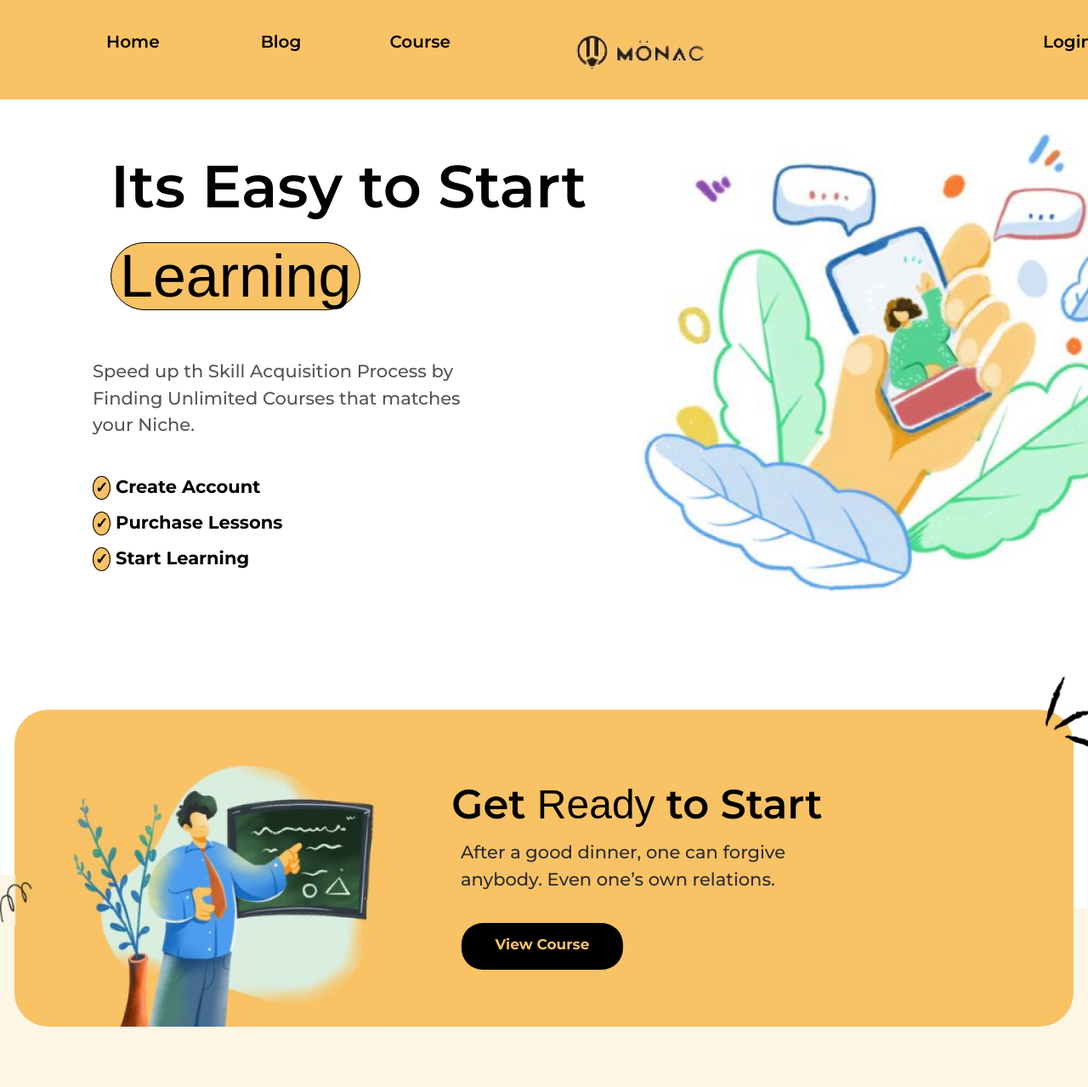
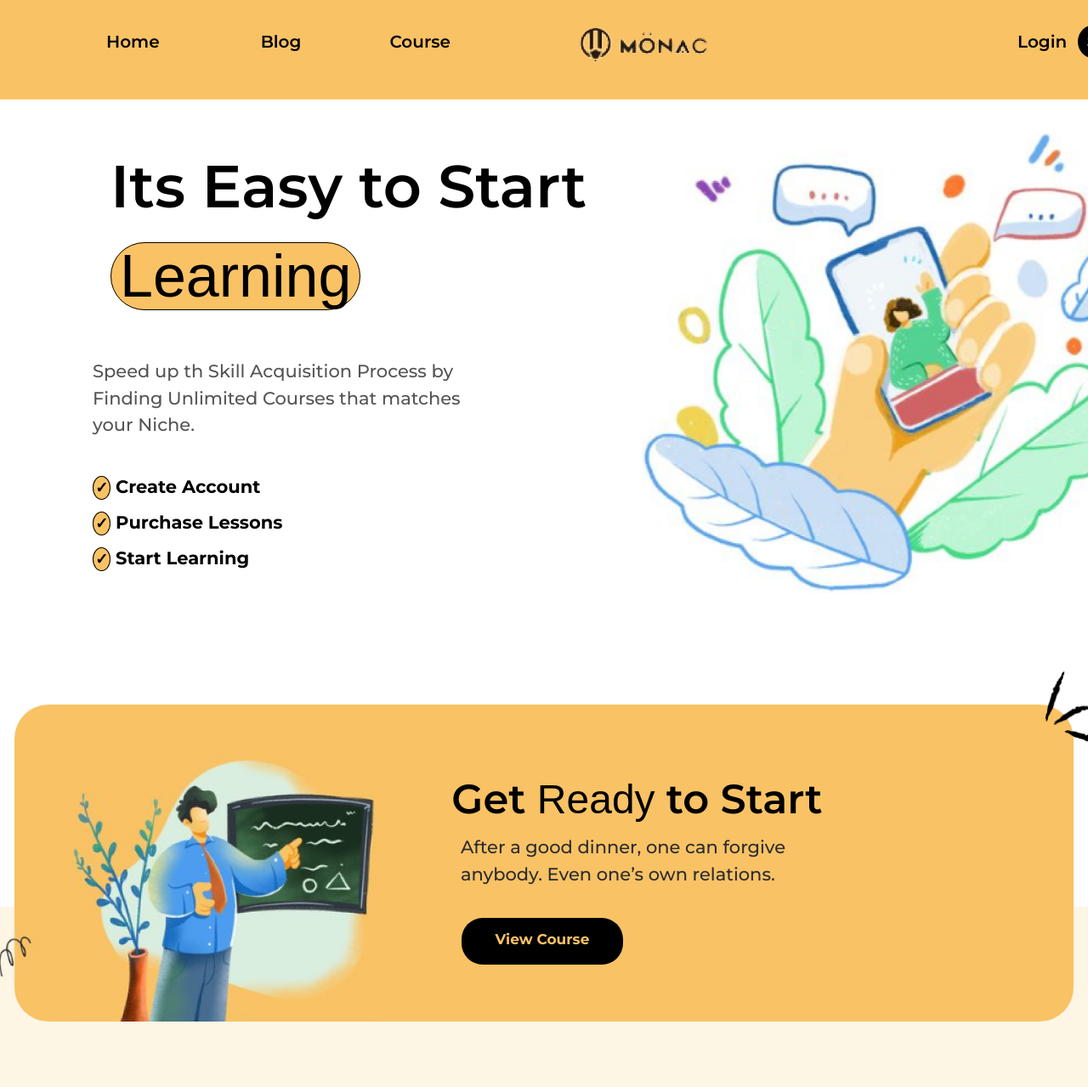
Before and after one commit to 0xKennn/Midterm, a plain HTML site: page course.html in a window 1280 px wide. Shown: the top 1279 px of the page at 85% size. Drawn offline with Linux system fonts and the light colour scheme; a web font is replaced by a local one.

Commit message:
Add files via upload

```diff
--- a/course.css
+++ b/course.css
@@ -18,7 +18,7 @@
   align-items: center;
   font-family: "Montserrat", sans-serif;
   font-weight: 600;
-  font-size: 20px   ;
+  font-size: 20px;
 }
 
 .header a:nth-child(1) {
@@ -41,13 +41,13 @@
 
 .header a:nth-child(5) {
   position: relative;
-  left: 1045px;
+  left: 825px;
   cursor: pointer;
 }
 
 .signup-bttn {
   position: relative;
-  left: 1058px;
+  left: 838px;
   color: white;
   background-color: black;
   border: none;
@@ -65,11 +65,10 @@
 }
 
 .monac-img {
-  position: absolute;
-  top: 13px;
-  left: 50%;
-  transform: translateX(-50%);
+  position: relative;
+  width: 190px;
   height: 90px;
+  left: 483px;
   z-index: 1;
 }
 
@@ -185,6 +184,7 @@ bottom: 445px;
   height: 962px;
   width: 1512px;
   margin: 0 auto;
+  bottom: 375px;
 }
 
 .try-learning-txt {
@@ -217,19 +217,18 @@ bottom: 445px;
   width: 320.61px;
   height: 71px;
   left: 571px;
-  top: 225px;
+  top: 65px;
 }
 
 .center-div {
-  position: absolute;
+  position: relative;
   width: 1246.13px;
   height: 373px;
-  top: 835px;
   background: #F9C265;
   border-radius: 40px;
   z-index: 1;
-  left: 50%;
-  transform: translateX(-50%);
+  margin: 0 auto;
+  bottom: 240px;
 }
 
 .triline-img {
@@ -310,8 +309,8 @@ bottom: 445px;
     position: relative;
     width: 60.97px;
     height: 58.74px;
-    left: -29px;
-    bottom: 80px;
+    left: -30px;
+    bottom: 10px;
     z-index: 4;
 }
 
@@ -319,16 +318,17 @@ bottom: 445px;
     position: relative;
     width: 145.35px;
     height: 232px;
-    bottom: 290px;
+    right: 325px;
+    top: 190px;
 }
 
 .cloud-img2 {
     position: relative;
     width: 145.35px;
     height: 232px;
-    bottom: 405px;
-    left: 1220px;
     rotate: 180deg;
+    left: 895px;
+    top: 10px;
 }
 
 .footer-div {
@@ -341,7 +341,7 @@ bottom: 445px;
   width: 1230px;
   height: 353px;
   left: 153px;
-  top: 358px;
+  top: 195px;
   text-align: center;
 }
 
--- a/course.html
+++ b/course.html
@@ -57,6 +57,8 @@
       </div>
 
         <img src="./images/app-store.png" class="app-store-img">
+        <img src="./images/cloud.png" class="cloud-img">
+        <img src="./images/cloud.png" class="cloud-img2">
 
       <div class="footer-div">
         <img src="./images/monac-footer.png" class="monac-footer-img">
@@ -80,9 +82,6 @@
         <div class="press-kit-txt2">Press Kit</div>
         <div class="terms-txt">Terms and Privacy Policy</div>
       </div>
-
-      <img src="./images/cloud.png" class="cloud-img">
-      <img src="./images/cloud.png" class="cloud-img2">
     </div>
 </body>
 </html>
--- a/main.css
+++ b/main.css
@@ -45,13 +45,13 @@
 
 .header a:nth-child(5) {
   position: relative;
-  left: 1045px;
+  left: 825px;
   cursor: pointer;
 }
 
 .signup-bttn {
   position: relative;
-  left: 1058px;
+  left: 838px;
   color: white;
   background-color: black;
   border: none;
@@ -69,11 +69,10 @@
 }
 
 .monac-img {
-  position: absolute;
-  top: 13px;
-  left: 50%;
-  transform: translateX(-50%);
+  position: relative;
+  width: 190px;
   height: 90px;
+  left: 483px;
   z-index: 1;
 }
 
```
Also changed, not shown: index.html (+1 -0 lines).
